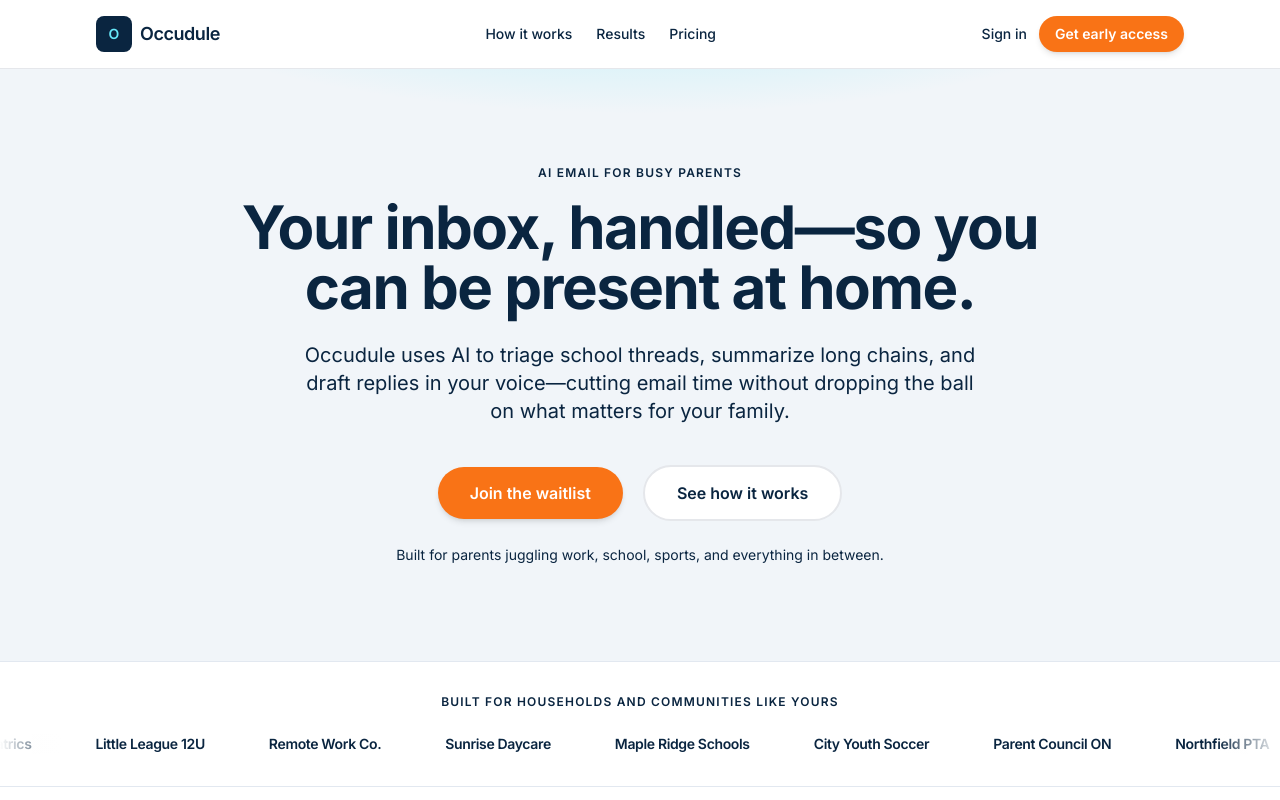
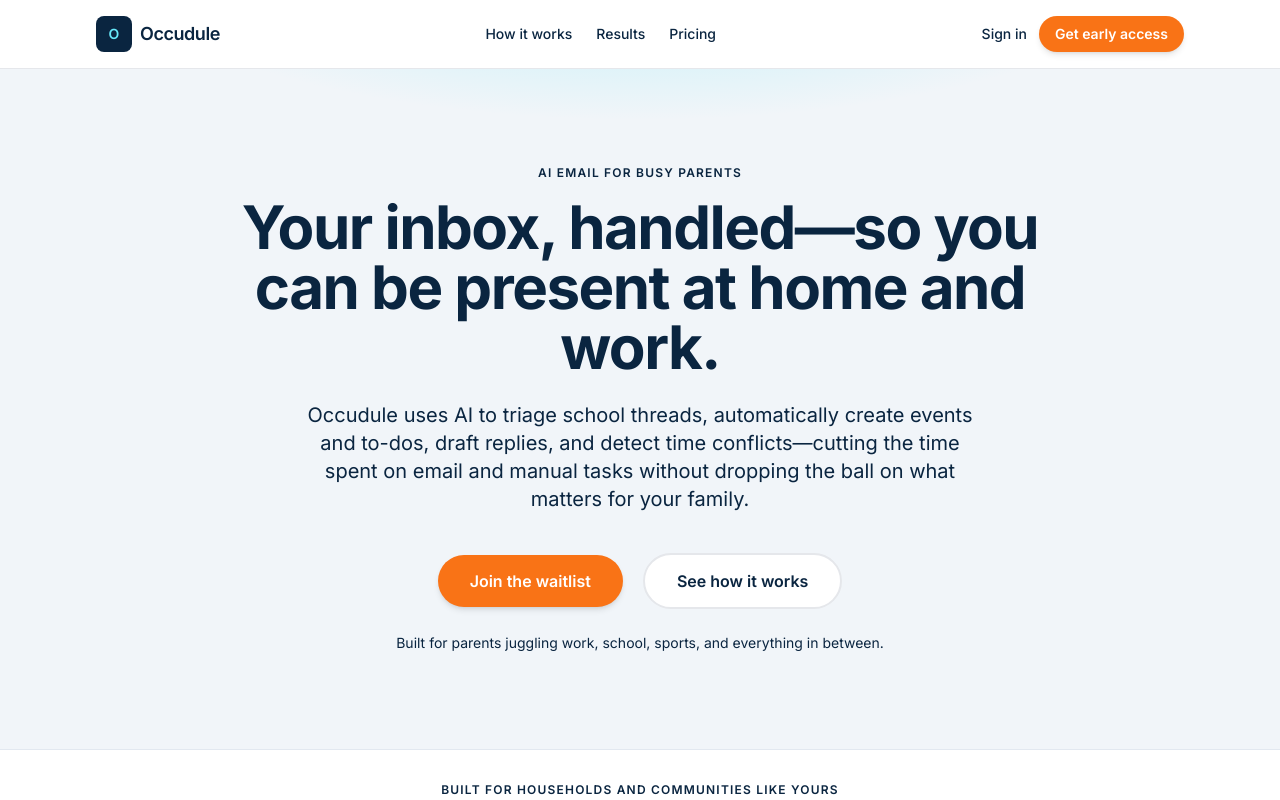
Before and after one commit to linkmind/Occudule-Web, a Next.js app: page / in a window 1280 px wide. Shown: the top 800 px of the page. Built offline with nearby package versions, Linux system fonts and the light colour scheme.

Commit message:
wording change on the main page

```diff
--- a/components/Hero.tsx
+++ b/components/Hero.tsx
@@ -19,11 +19,11 @@
           id="hero-heading"
           className="mx-auto max-w-4xl text-center text-4xl font-bold tracking-tight text-primary md:text-5xl lg:text-6xl"
         >
-          Your inbox, handled—so you can be present at home.
+          Your inbox, handled—so you can be present at home and work.
         </h1>
         <p className="mx-auto mt-6 max-w-2xl text-center text-lg leading-relaxed text-primary/75 md:text-xl">
-          Occudule uses AI to triage school threads, summarize long chains, and draft replies in
-          your voice—cutting email time without dropping the ball on what matters for your family.
+        Occudule uses AI to triage school threads, automatically create events and to-dos, draft replies, and detect time conflicts—cutting the time
+        spent on email and manual tasks without dropping the ball on what matters for your family.
         </p>
         <div className="mt-10 flex flex-col items-center justify-center gap-4 sm:flex-row sm:gap-5">
           <CtaButton href="#waitlist" size="lg">
```
